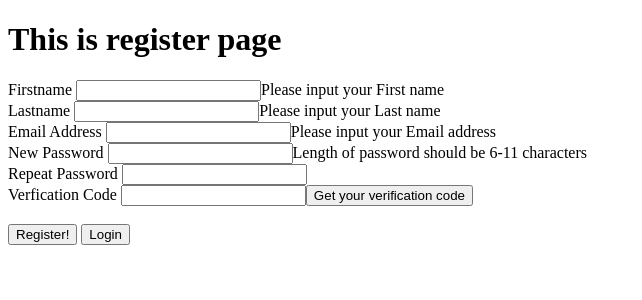
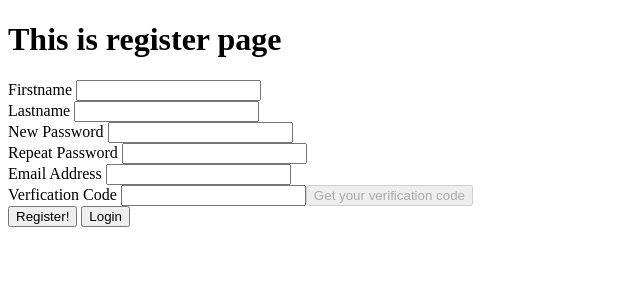
Before and after one commit to superpdubs/stockAnalytics, a Flask app: page /register in a window 1280 px wide. Shown: the top 300 px of the page, without its empty margins (0-642 px from the left). Run offline with Flask 2, Linux system fonts and the light colour scheme.

Commit message:
set get verification code disabled = true

```diff
--- a/app.py
+++ b/app.py
@@ -136,15 +136,15 @@ def verify_email():
 def send_vcode():
     verification = Verfication()
     mail = VerificationEmail()
-    send = 0
+    send = False
     if request.method == 'GET':
         thisemail = request.args.get('this_email')
         verifyCode = verification.generate_code()
         if len(verifyCode) == 6:
             # mail.sendto(thisemail,verifyCode)
-            send = 1
+            send = True
         else:
-            send = 0
+            send = False
 
     return jsonify(send=send)
 
--- a/templates/register.html
+++ b/templates/register.html
@@ -10,13 +10,12 @@
 {% if info != None %}
     <h1>{{ info }}</h1>
 {% endif %}
-    {{ thisform.firstname.label }} {{ thisform.firstname }}<span class='fname_status'>Please input your First name</span><br>
-    {{ thisform.lastname.label }} {{ thisform.lastname }}<span class='lname_status'>Please input your Last name</span><br>
-      {{ thisform.email.label }} {{ thisform.email }}<span class='email_status'>Please input your Email address</span><br>
-    {{ thisform.user_pass.label }} {{ thisform.user_pass }}<span class='pass_status'>Length of password should be 6-11 characters</span><br>
+    {{ thisform.firstname.label }} {{ thisform.firstname }}<span class='fname_status'></span><br>
+    {{ thisform.lastname.label }} {{ thisform.lastname }}<span class='lname_status'></span><br>
+    {{ thisform.user_pass.label }} {{ thisform.user_pass }}<span class='pass_status'></span><br>
     {{ thisform.confirm.label }} {{ thisform.confirm }}<span class='confirm_status'></span><br>
-    {{ thisform.verification.label }} {{ thisform.verification }}<input type="button"  id="btn_code" value="Get your verification code"\"/><br>
-    <span class='code_status'></span><br>
+    {{ thisform.email.label }} {{ thisform.email }}<span class='email_status'></span><br>
+    {{ thisform.verification.label }} {{ thisform.verification }}<input type="button" disabled="true" id="btn_code" value="Get your verification code"\"/><br>
     <button type="submit">Register!</button>
     <input type="button" value="Login" onclick="loginUrl()"/>
   </form>
@@ -43,10 +42,12 @@
                 success: function (data) {
                     if (data.eval == 1) {
                         $('.email_status').html(data.msg);
+                        $("#btn_code").attr('disabled',false);
                         emailchecked = true;
                     } else {
                         $('.email_status').html(data.msg);
                         emailchecked = false;
+                        $("#btn_code").attr('disabled',true);
                     }
                 }
             });
@@ -114,25 +115,13 @@
 
 
         $("#btn_code").click(function(){
-
-      if (emailchecked && fnamechecked && lnamechecked
-          && passchecked && cpasschecked) {
-              fname = document.getElementById("firstname").value
-              lname = document.getElementById("lastname").value
             email = document.getElementById("email").value
-              password = document.getElementById("user_pass").value
-              confirm_p = document.getElementById("confirm").value
-
               $.ajax({
               type: 'get',
               url: '{{ url_for('send_vcode') }}',
-                  data: {
-                      this_fname: fname, this_lname: lname, this_email: email,
-                      this_password: password, this_confirm_p: confirm_p
-                  },
+              data: {this_email: email,},
               dataType: 'json',
               success: function (data) {
-                     $('.code_status').html("Verification code has been send");
                   var wait = 60;
                   time()
                   function time() {
@@ -150,9 +139,6 @@
                   }
               },
           });
-          }else{
-            $('.code_status').html("Please complete all the info");
-      }
  })
 </script>
 
```
Lines whose indentation alone changed are shown as unchanged.
